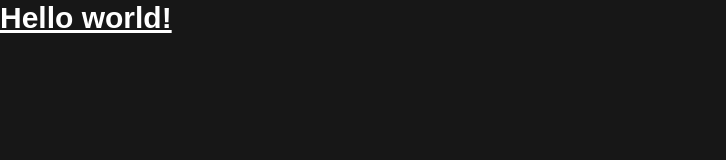
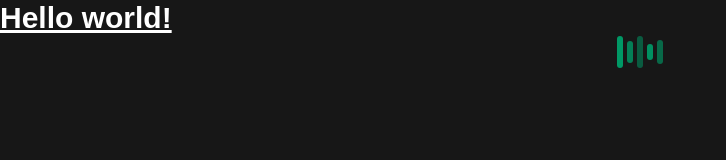
Before and after one commit to JohnLloydCanoy/amuma-ai, a Next.js app in the folder client/: page /Home in a window 1280 px wide. Shown: the top 160 px of the page, without its empty margins (0-726 px from the left). Built offline with nearby package versions, Linux system fonts and the light colour scheme.

Commit message:
importing the component and assisting to the function

```diff
--- a/client/app/Home/page.tsx
+++ b/client/app/Home/page.tsx
@@ -1,9 +1,14 @@
 "use client";
+import React, { useState } from 'react';
+import VoiceVisualizer from '../../components/voice-visualizer';
+
 export default function HomePage() {
+    const [isSpeaking, setIsSpeaking] = useState(false);
+
     return (
         <>
         <h1 className="text-3xl font-bold underline">Hello world!</h1>
-
+        <VoiceVisualizer isSpeaking={true} />
         </>
     );
 }
```
